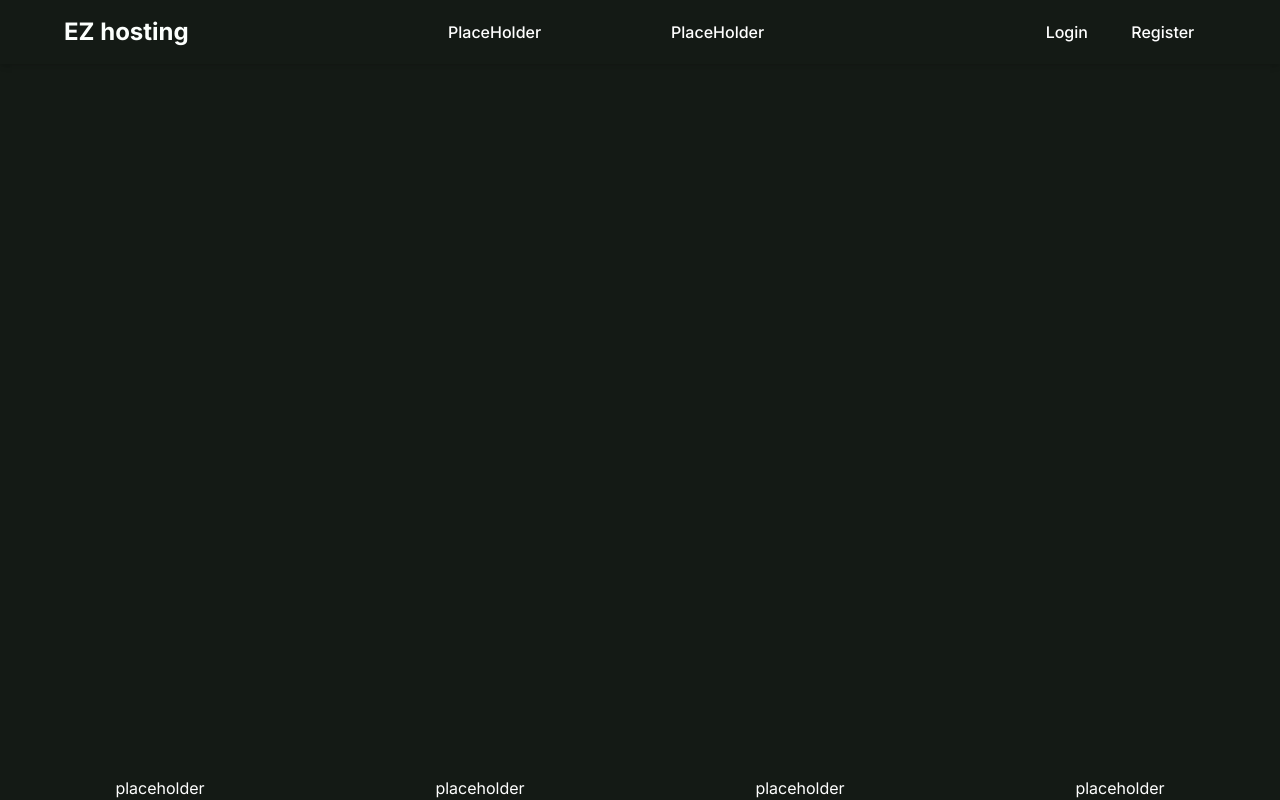
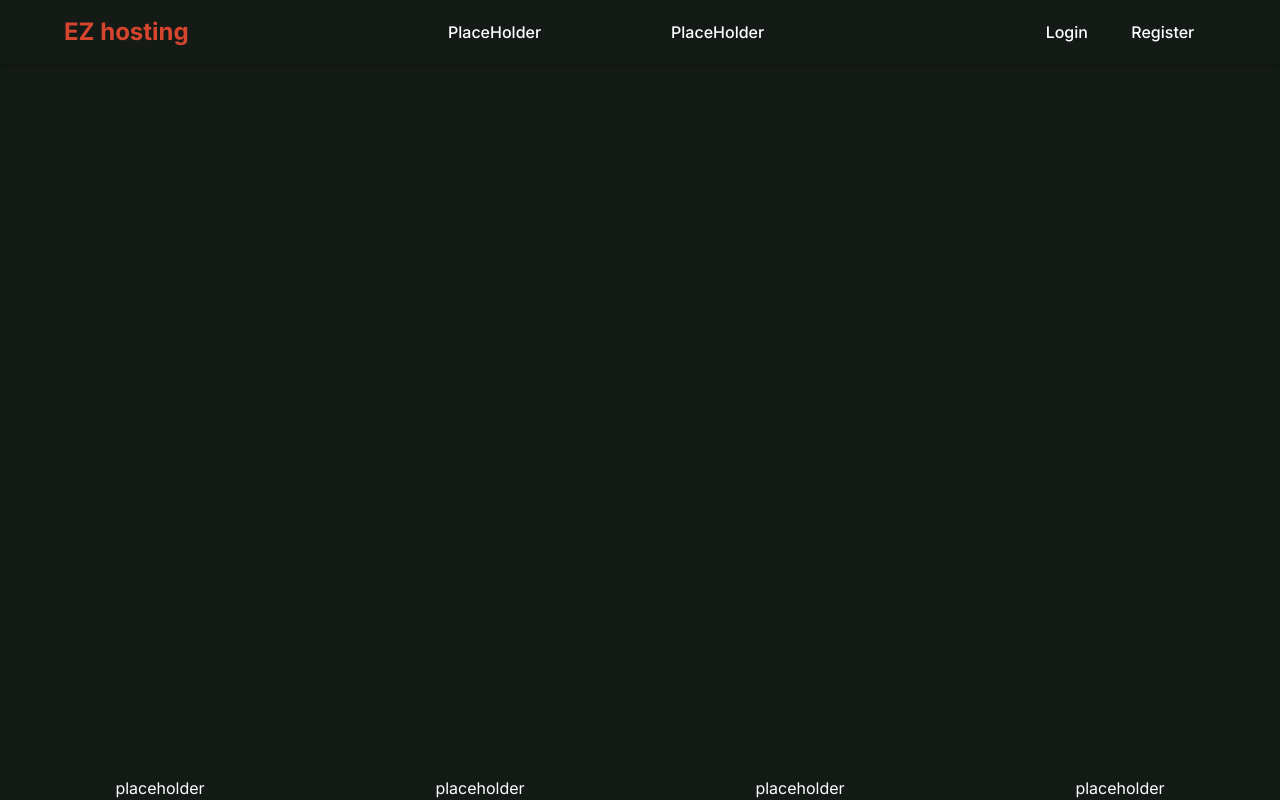
Before and after one commit to Janxa/ezDeploy, a React (Vite) app in the folder frontend/: page / in a window 1280 px wide. Built offline with nearby package versions, Linux system fonts and the light colour scheme.

Commit message:
Adding new color palett

```diff
--- a/frontend/src/components/Header.jsx
+++ b/frontend/src/components/Header.jsx
@@ -1,18 +1,20 @@
 import { useState } from "react";
 import Menu from "./Menu";
 function Header() {
-    const [visible,setVisible] = useState(false)
+	const [visible, setVisible] = useState(false);
 	return (
 		<header className="flex justify-between py-4 px-5 h-16 md:px-16 shadow-md sticky overflow-visible">
-        <h1 className="text-color-yellow-primary font-bold text-2xl  ">EZ hosting</h1>
+			<h1 className="text-chili-500 font-bold text-2xl  ">EZ hosting</h1>
 
-        <button onClick={() => setVisible(!visible)} className="group w-9 h-full self-center items-end flex flex-col justify-between md:hidden">
+			<button
+				onClick={() => setVisible(!visible)}
+				className="group w-9 h-full self-center items-end flex flex-col justify-between md:hidden"
+			>
 				<div className="bg-white w-full h-[13%] group-hover:w-4/5 transition-all"></div>
 				<div className="bg-white w-full h-[13%] group-hover:w-2/3 transition-all"></div>
 				<div className="bg-white w-full h-[13%] group-hover:w-4/5 transition-all"></div>
 			</button>
-        <Menu visible={visible} setVisible={setVisible}/>
-
+			<Menu visible={visible} setVisible={setVisible} />
 		</header>
 	);
 }
```
Lines whose indentation alone changed are shown as unchanged.
